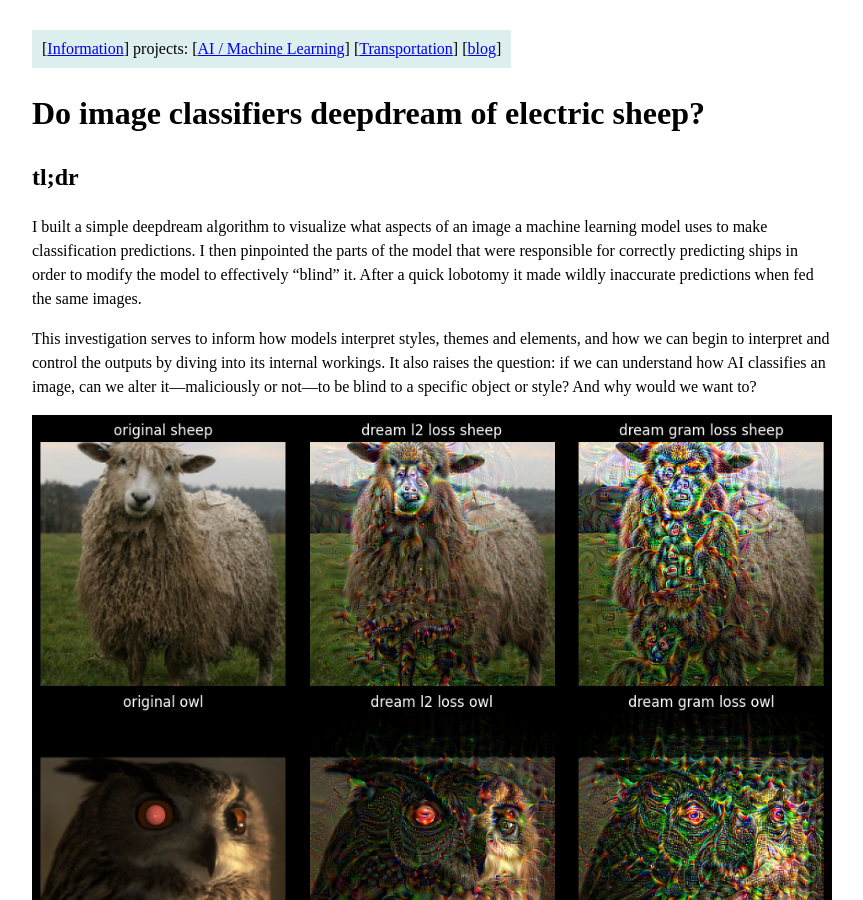
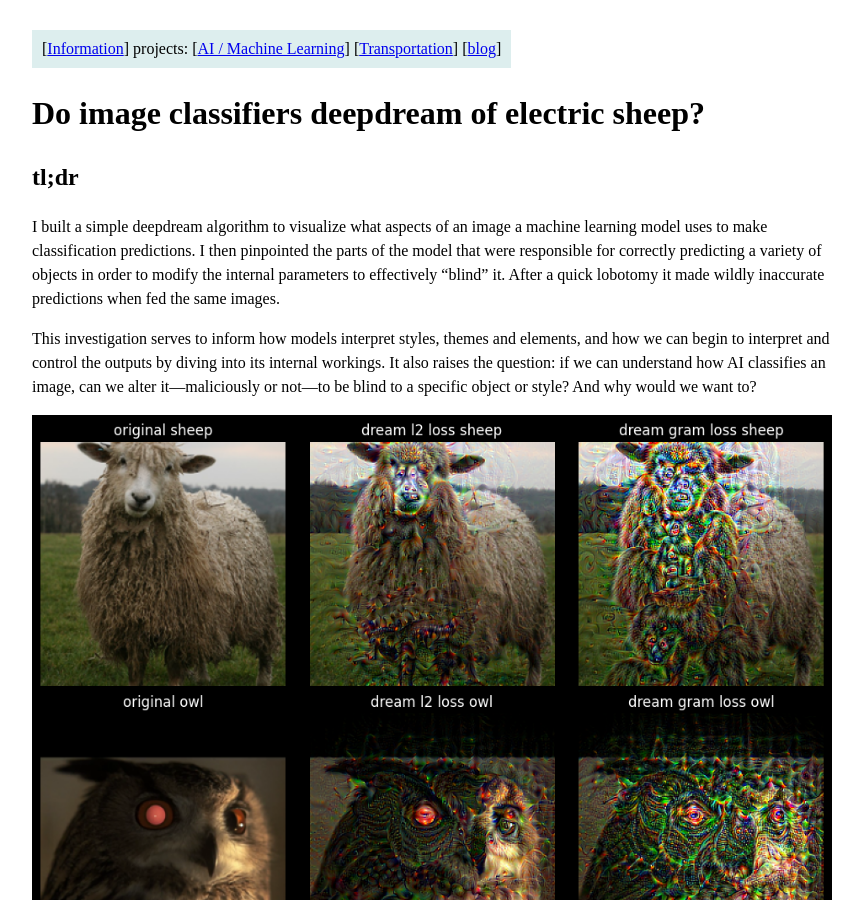
Before and after one commit to benarnav/benarnav.github.io, a Jekyll site: the page built from posts/dream_mech_interp.md, in a window 1280 px wide and 900 px high. Shown: the whole window, without its empty margins (208-1071 px from the left). Built offline with Jekyll 4.4.1, drawn with Linux system fonts in a browser that asks for light colours.

Commit message:
update text

```diff
--- a/posts/dream_mech_interp.md
+++ b/posts/dream_mech_interp.md
@@ -3,7 +3,7 @@ title: Do image classifiers deepdream of electric sheep?
 layout: page
 ---
 ## tl;dr
-I built a simple deepdream algorithm to visualize what aspects of an image a machine learning model uses to make classification predictions. I then pinpointed the parts of the model that were responsible for correctly predicting ships in order to modify the model to effectively "blind" it. After a quick lobotomy it made wildly inaccurate predictions when fed the same images.
+I built a simple deepdream algorithm to visualize what aspects of an image a machine learning model uses to make classification predictions. I then pinpointed the parts of the model that were responsible for correctly predicting a variety of objects in order to modify the internal parameters to effectively "blind" it. After a quick lobotomy it made wildly inaccurate predictions when fed the same images.
 
 This investigation serves to inform how models interpret styles, themes and elements, and how we can begin to interpret and control the outputs by diving into its internal workings. It also raises the question: if we can understand how AI classifies an image, can we alter it—maliciously or not—to be blind to a specific object or style? And why would we want to?
 
```
